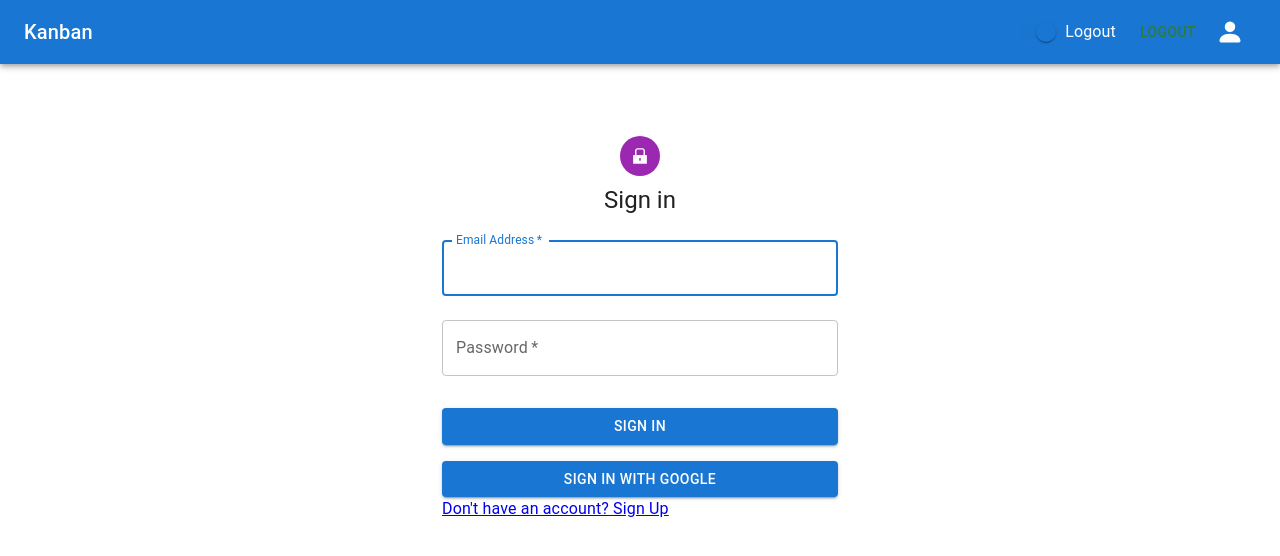
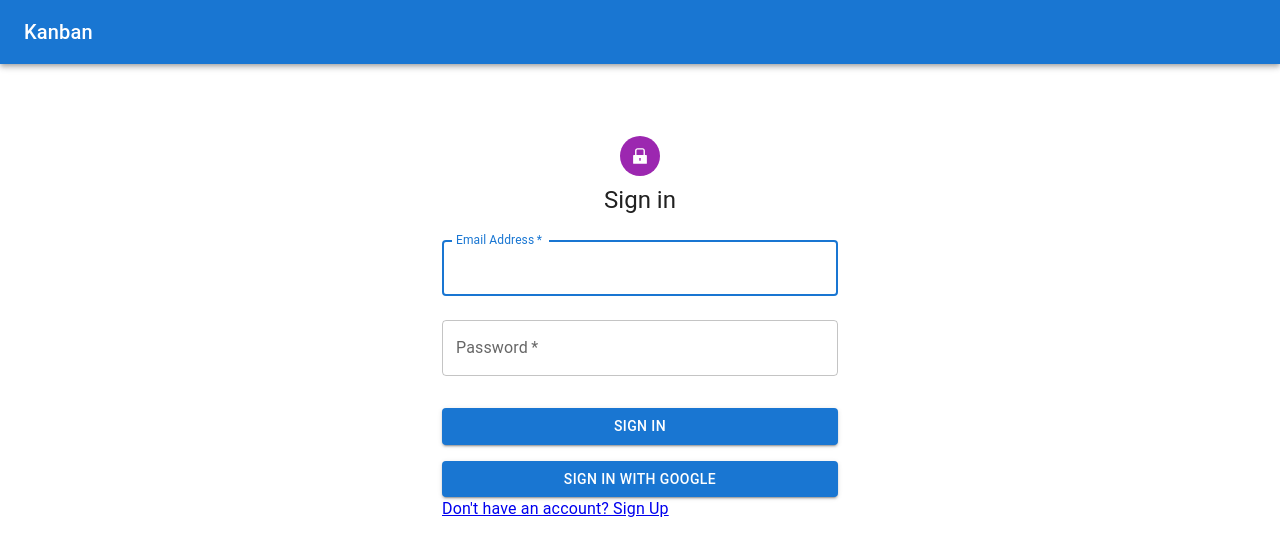
Before and after one commit to sarveshh/react-kanban, a React (Create React App) app: page /signin in a window 1280 px wide. Shown: the top 556 px of the page. Built offline with nearby package versions, Linux system fonts and the light colour scheme; no server answers.

Commit message:
Navbar button toggle based on authstatus

```diff
--- a/src/components/Navbar/Navbar.js
+++ b/src/components/Navbar/Navbar.js
@@ -2,16 +2,11 @@ import React, { useState, useEffect } from "react";
 import AppBar from "@mui/material/AppBar";
 import Box from "@mui/material/Box";
 import Button from "@mui/material/Button";
-
 import Toolbar from "@mui/material/Toolbar";
 import Typography from "@mui/material/Typography";
 import IconButton from "@mui/material/IconButton";
 import { BsPersonFill as AccountCircle } from "react-icons/bs";
-import Switch from "@mui/material/Switch";
-import FormControlLabel from "@mui/material/FormControlLabel";
-import FormGroup from "@mui/material/FormGroup";
 import { IoMdLogIn } from "react-icons/io";
-
 import { useDispatch, useSelector } from "react-redux";
 import { logoutInitiate } from "../store/actions";
 import { useNavigate } from "react-router-dom";
@@ -31,12 +26,11 @@ export default function MenuAppBar() {
   useEffect(() => {
     if (currentUser === null) {
       navigate("/signin");
+      setAuth(false);
+    } else {
+      setAuth(true);
     }
   }, [currentUser, navigate]);
-
-  const handleChange = (event) => {
-    setAuth(event.target.checked);
-  };
 
   return (
     <Box sx={{ flexGrow: 1 }}>
@@ -45,22 +39,14 @@ export default function MenuAppBar() {
           <Typography variant="h6" component="div" sx={{ flexGrow: 1 }}>
             Kanban
           </Typography>
-          <FormGroup>
-            <FormControlLabel
-              control={
-                <Switch
-                  checked={auth}
-                  onChange={handleChange}
-                  aria-label="login switch"
-                />
-              }
-              label={auth ? "Logout" : "Login"}
-            />
-          </FormGroup>
-          <Button color="success" onClick={handleAuth}>
+          {auth && (
+            <>
+              <Button
+                sx={{ color: "white", mr: 3, border: "0.5px solid white" }}
+                onClick={handleAuth}
+              >
                 Logout
               </Button>
-          <div>
               <IconButton
                 size="large"
                 aria-label="account of current user"
@@ -68,9 +54,10 @@ export default function MenuAppBar() {
                 aria-haspopup="true"
                 color="inherit"
               >
-              {auth ? <AccountCircle /> : <IoMdLogIn />}
+                <AccountCircle />
               </IconButton>
-          </div>
+            </>
+          )}
         </Toolbar>
       </AppBar>
     </Box>
```
Lines whose indentation alone changed are shown as unchanged.
